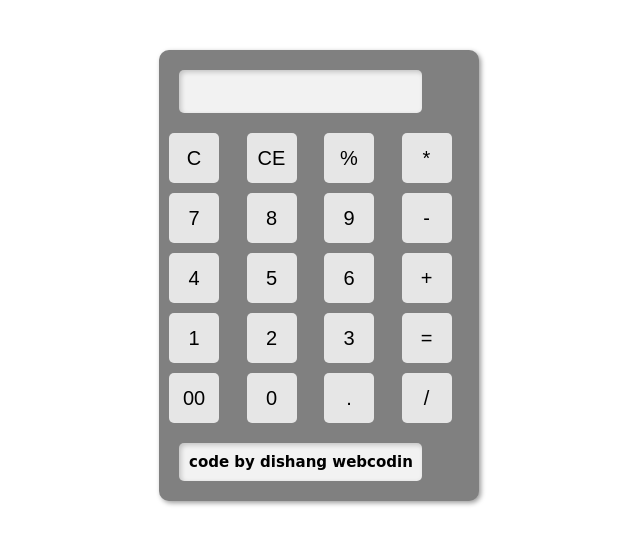
After one commit to princeitaliya/project1, a PHP site: page / in a window 1280 px wide. The commit adds this page. Shown: the top 545 px of the page, without its empty margins (321-961 px from the left). Run offline with PHP 8.4, Linux system fonts and the light colour scheme.

Commit message:
Add files via upload

```diff
--- /dev/null
+++ b/index.html
@@ -0,0 +1,36 @@
+<!doctype html>
+<html>
+  <head>
+    <title>Calculator</title>
+    <link rel="stylesheet" href="style.css">
+  </head>
+
+  <body>
+    <div class="calculator">
+      <input type="text" id="result" disabled><br>
+      <button onclick="clearInput()">C</button>
+      <button onclick="deleteLast()">CE</button>
+      <button onclick="addToInput('%')">%</button>
+      <button onclick="addToInput('*')">*</button>
+      <button onclick="addToInput('7')">7</button>
+      <button onclick="addToInput('8')">8</button>
+      <button onclick="addToInput('9')">9</button>
+      <button onclick="addToInput('-')">-</button>
+      <button onclick="addToInput('4')">4</button>
+      <button onclick="addToInput('5')">5</button>
+      <button onclick="addToInput('6')">6</button>
+      <button onclick="addToInput('+')">+</button>
+      <button onclick="addToInput('1')">1</button>
+      <button onclick="addToInput('2')">2</button>
+      <button onclick="addToInput('3')">3</button>
+      <button onclick="calculate()">=</button>
+      <button onclick="addToInput('00')">00</button>
+      <button onclick="addToInput('0')">0</button>
+      <button onclick="addToInput('.')">.</button>
+      <button onclick="addToInput('/')">/</button>
+      <input type="text" id="result1" value="code by dishang webcoding">
+    </div>
+
+    <script src="script.js"></script>
+  </body>
+</html>
--- a/script.js
+++ b/script.js
@@ -1,11 +1,18 @@
-function abc(){
-    document.getElementById('lorem1').style.color = "red";
-    document.getElementById('lorem1').style.fontSize = "30px";
-    document.getElementById('lorem1').style.backgroundColor = "black";
+let input = document.getElementById('result');
+
+function addToInput(value) {
+  input.value += value;
 }
-document.getElementById('test').innerHTML = "hey Ronit ";
-function myfnd(){
-    // alert("hiiiii");
-    // console.log("hiiii");
-document.getElementById("test1").innerHTML ="hello ronit";
+
+function clearInput() {
+  input.value = '';
 }
+
+function deleteLast() {
+  input.value = input.value.slice(0, -1);
+}
+
+function calculate() {
+  let result = eval(input.value);
+  input.value = result;
+}
--- a/style.css
+++ b/style.css
@@ -1,4 +1,85 @@
-h2{
-    background-color: aqua !important;
-    color: red !important;
+.calculator {
+    width: 300px;
+    margin: 50px auto;
+    background-color: #e6e6e6;
+    border-radius: 10px;
+    box-shadow: 2px 2px 5px rgba(0, 0, 0, 0.4);
 }
+
+table {
+    margin: 10px;
+    border-collapse: collapse;
+    width: 100%;
+}
+
+td {
+    padding: 10px;
+    text-align: center;
+}
+
+button {
+    width: 50px;
+    height: 50px;
+    border-radius: 50%;
+    font-size: 24px;
+    background-color: #fff;
+    border: 1px solid #ddd;
+    cursor: pointer;
+    outline: none;
+}
+
+button:hover {
+    background-color: #ddd;
+}
+
+input[type="text"] {
+    width: 100%;
+    margin: 10px;
+    padding: 10px;
+    font-size: 24px;
+    text-align: right;
+    border-radius: 5px;
+    border: none;
+    background-color: #f2f2f2;
+    box-shadow: inset 2px 2px 5px rgba(0, 0, 0, 0.2);
+}
+.calculator {
+
+    display: grid;
+    grid-template-columns: repeat(4, 1fr);
+    grid-gap: 10px;
+    padding: 10px;
+    background-color: gray;
+  }
+
+  button {
+    font-size: 20px;
+    padding: 10px;
+    background-color: #e6e6e6;
+    border: none;
+    border-radius: 5px;
+    cursor: pointer;
+  }
+
+  button:hover {
+    background-color: #ddd;
+  }
+
+  #result {
+    grid-column: 1 / 4;
+    font-size: 20px;
+    text-align: right;
+    padding: 10px;
+    margin-bottom: 10px;
+  }
+
+  #result1 {
+    grid-column: 1 / 4;
+    font-size: 15px;
+    text-align: right;
+    padding: 10px;
+    margin-bottom: 10px;
+    font-weight: bold;
+
+    font-family: cursive;
+  }
```
